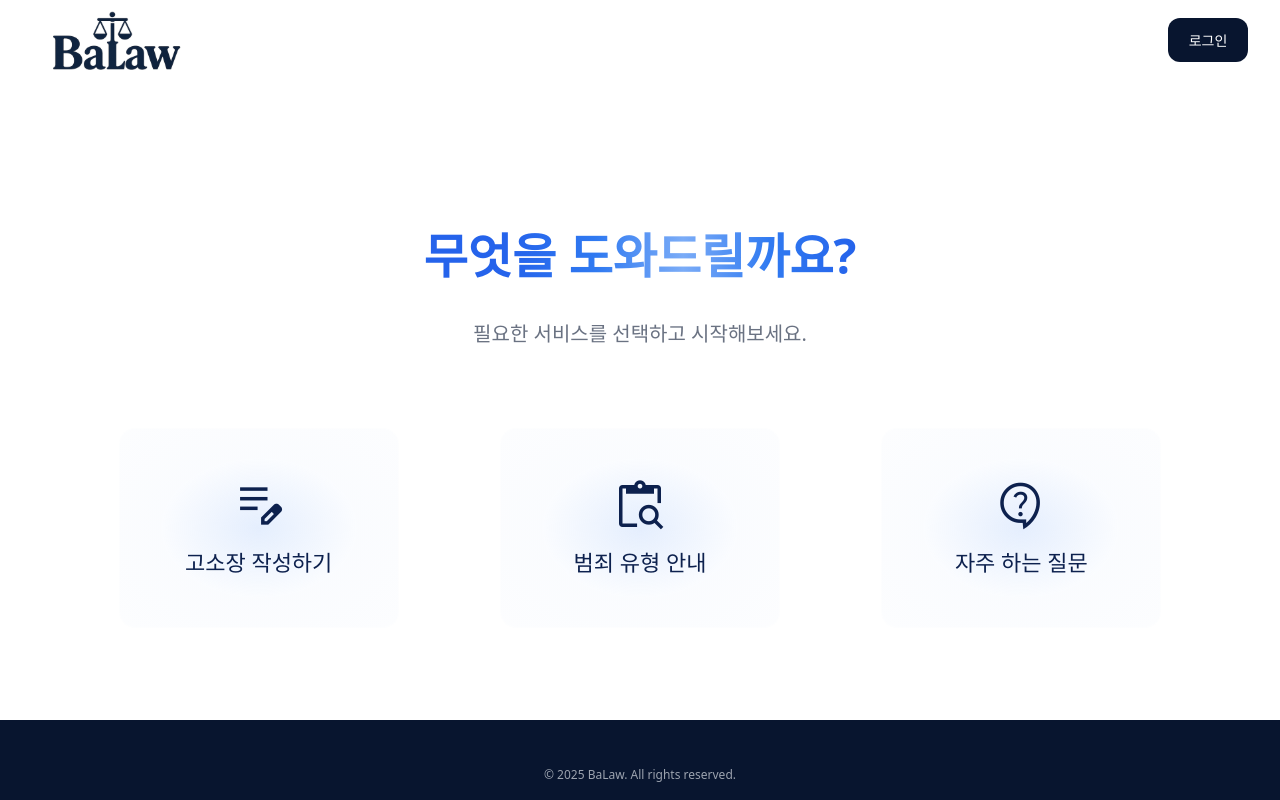
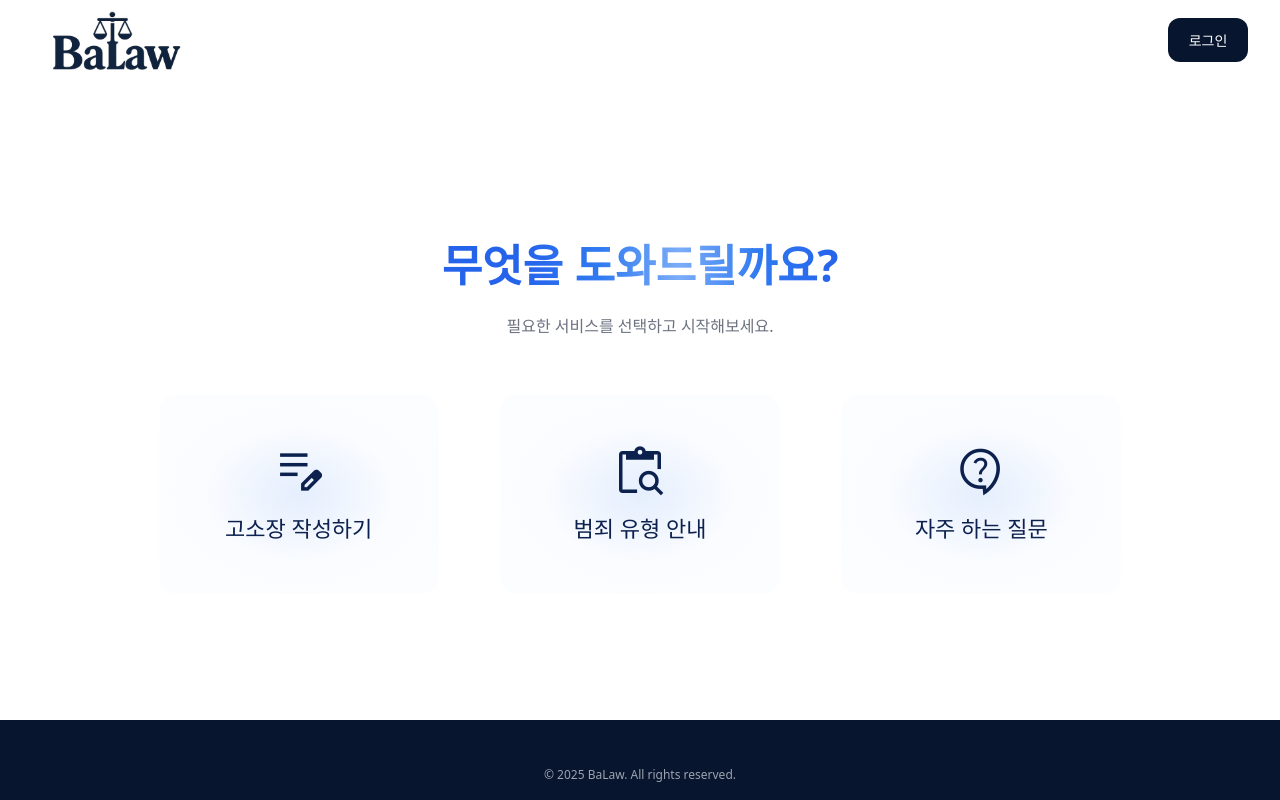
Before and after one commit to capston-design-baro/Baro-Front, a React (Vite) app: page / in a window 1280 px wide. Built offline with nearby package versions, Linux system fonts and the light colour scheme; no server answers; a web font is replaced by a local one.

Commit message:
♻️ Refactor: 디자인 토큰 적용

```diff
--- a/src/sections/ServiceSection.tsx
+++ b/src/sections/ServiceSection.tsx
@@ -9,20 +9,22 @@ type Props = { onClickCard?: (s: Service) => void };
 const ServiceSection: React.FC<Props> = ({ onClickCard }) => {
   return (
     <section className="w-full bg-white">
-      {/* 1440px 중앙 정렬 컨테이너 */}
-      <div className="mx-auto w-full max-w-[1440px] px-6">
-        <div className="mx-auto flex max-w-[411px] flex-col items-center gap-6 pt-32">
-          <h2 className="relative mb-4 text-center font-bold">
-            <span className="relative inline-block text-3xl whitespace-nowrap sm:text-4xl md:text-5xl">
-              <span className="animate-wave-fill">무엇을 도와드릴까요?</span>
-            </span>
-          </h2>
-          <p className="text-center text-[3.5vw] font-medium whitespace-nowrap text-gray-500 sm:text-lg md:text-xl">
-            필요한 서비스를 선택하고 시작해보세요.
-          </p>
+      {/* 중앙 정렬 컨테이너 */}
+      <div className="mx-auto w-full max-w-[1280px] px-6">
+        <div className="mx-auto flex max-w-[400px] flex-col items-center gap-4 pt-32">
+          <header className="text-center whitespace-nowrap">
+            <h2 className="relative mb-4 font-bold">
+              <span className="sm:text-main-1 text-main-4 animate-wave-fill inline-block">
+                무엇을 도와드릴까요?
+              </span>
+            </h2>
+            <p className="sm:text-body-1-regular text-body-2-regular text-neutral-500">
+              필요한 서비스를 선택하고 시작해보세요.
+            </p>
+          </header>
         </div>
 
-        <div className="mx-auto mt-10 grid max-w-[1120px] grid-cols-1 justify-items-center gap-6 sm:mt-14 sm:grid-cols-3 lg:mt-20 lg:grid-cols-3">
+        <div className="mx-auto mt-10 grid max-w-[1000px] grid-cols-1 justify-items-center gap-5 sm:mt-14 sm:grid-cols-3 sm:gap-6">
           {SERVICES.map((svc) => (
             <ServiceCard
               key={svc.id}
```
